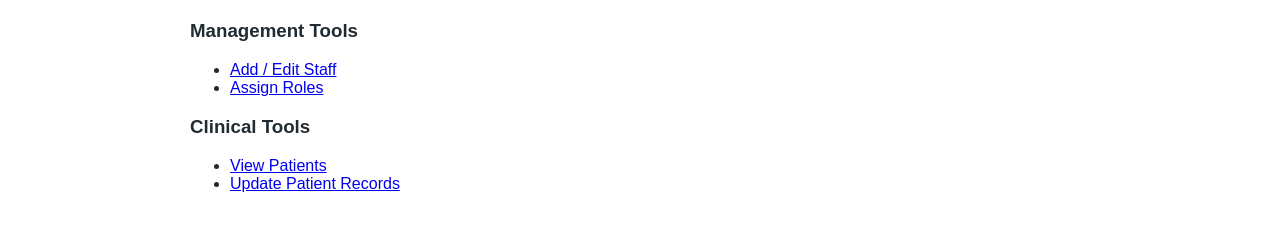
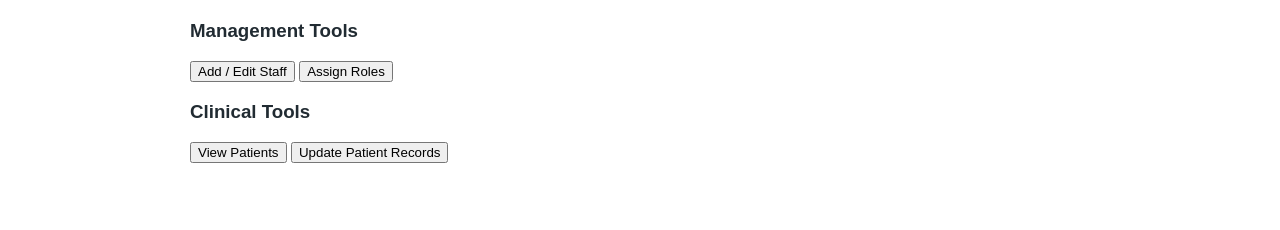
Before and after one commit to oxifly0/nhs-staff-portal, a plain HTML site: page dashboard.html in a window 1280 px wide. Shown: the part 196-426 px from the top of the page. Drawn offline with Linux system fonts and the light colour scheme; no server answers; sample sign-in values are in the browser's storage.

Commit message:
Version 2.0.6 - Buttons on Dash

```diff
--- a/dashboard.html
+++ b/dashboard.html
@@ -28,19 +28,19 @@
     <!-- MANAGEMENT SECTION -->
     <div id="managementSection">
       <h3>Management Tools</h3>
-      <ul>
-        <li><a href="#">Add / Edit Staff</a></li>
-        <li><a href="#">Assign Roles</a></li>
-      </ul>
+      <div class="tool-buttons">
+        <button class="tool-button">Add / Edit Staff</button>
+        <button class="tool-button">Assign Roles</button>
+      </div>
     </div>
 
     <!-- CLINICAL SECTION -->
     <div id="clinicalSection">
       <h3>Clinical Tools</h3>
-      <ul>
-        <li><a href="#">View Patients</a></li>
-        <li><a href="#">Update Patient Records</a></li>
-      </ul>
+       <div class="tool-buttons">
+          <button class="tool-button">View Patients</button>
+          <button class="tool-button">Update Patient Records</button>
+      </div>
     </div>
   </div>
 
@@ -85,6 +85,8 @@
     window.location.href = "login.html";
   }
 
+
+
   loadDashboard();
 </script>
 
```
